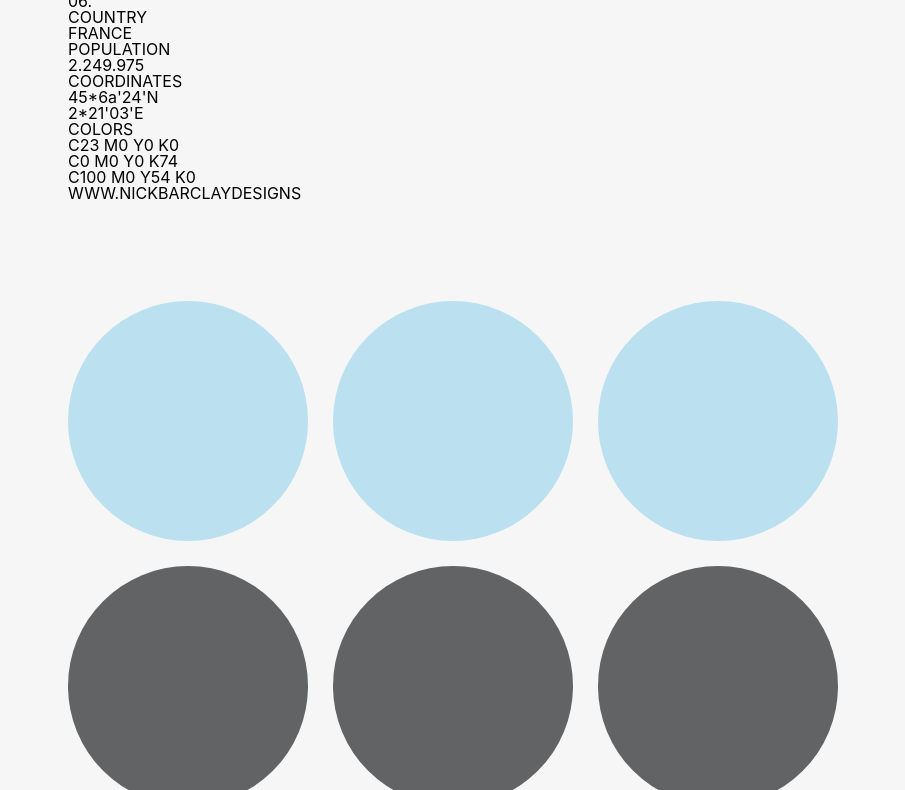
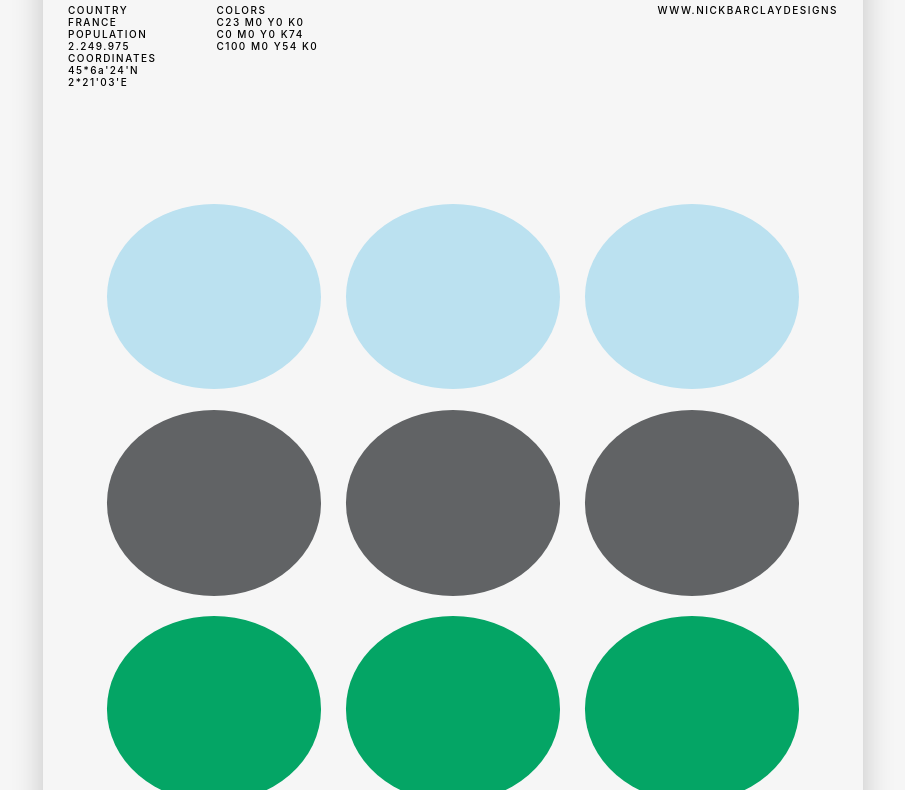
Before and after one commit to wuixwui/wuix-CSS, a plain HTML site: page 01.poster/index.html in a window 1280 px wide. Shown: the part 73-863 px from the top of the page, without its empty margins (187-1092 px from the left). Drawn offline with nearby package versions, Linux system fonts and the light colour scheme.

Commit message:
refactor: Upgrade Paris poster
wrap을 이용한 배치 연습 - 비율 재조절
Create container class

```diff
--- a/01.poster/index.html
+++ b/01.poster/index.html
@@ -1,14 +1,15 @@
 <!DOCTYPE html>
 <html lang="en">
   <head>
-    <meta charset="UTF-8">
-    <meta http-equiv="X-UA-Compatible" content="IE=edge">
-    <meta name="viewport" content="width=device-width, initial-scale=1.0">
+    <meta charset="UTF-8" />
+    <meta http-equiv="X-UA-Compatible" content="IE=edge" />
+    <meta name="viewport" content="width=device-width, initial-scale=1.0" />
     <title>Poster</title>
-    <link rel="stylesheet" href="style.css">
+    <link rel="stylesheet" href="style.css" />
   </head>
   <body>
     <!-- HEADER -->
+    <div class="container">
       <header>
         <div class="hd-main">
           <div class="title--paris">Paris</div>
@@ -32,13 +33,12 @@
               <li>C100 M0 Y54 K0</li>
             </ul>
           </div>
-            <div class="left">
-                WWW.NICKBARCLAYDESIGNS
-            </div>
+          <div class="left">WWW.NICKBARCLAYDESIGNS</div>
         </div>
       </header>
       <!-- MAIN CONTENTS -->
       <main>
+        <div class="item-container">
           <div class="item item1"></div>
           <div class="item item2"></div>
           <div class="item item3"></div>
@@ -48,6 +48,8 @@
           <div class="item item7"></div>
           <div class="item item8"></div>
           <div class="item item9"></div>
+        </div>
       </main>
+    </div>
   </body>
 </html>
--- a/01.poster/style.css
+++ b/01.poster/style.css
@@ -2,32 +2,44 @@
 
 /* BODY DEFAULT */
 body {
-    background-color: #F6F6F6;
+  display: flex;
+  justify-content: center;
+  align-items: center;
+  font-family: -apple-system, BlinkMacSystemFont, "Segoe UI", Roboto, Oxygen,
+    Ubuntu, Cantarell, "Open Sans", "Helvetica Neue", sans-serif;
+  width: 100vw;
+  height: 100vh;
+  background-color: #f6f6f6;
+}
+
+.container {
+  min-width: 770px;
+  width: 35%;
+  min-height: 950px;
+  height: 75%;
   padding: 50px 25px;
-    font-family: -apple-system, BlinkMacSystemFont, 'Segoe UI', Roboto, Oxygen, Ubuntu, Cantarell, 'Open Sans', 'Helvetica Neue', sans-serif;
-    max-width: 770px;
-    width: 100%;
-    margin: 0 auto;
+  background-color: #f6f6f6;
+  box-shadow: 0 0 30px rgba(0, 0, 0, 0.2);
 }
 
 /* HEADER */
-header .main {
+header .hd-main {
   display: flex;
   justify-content: space-between;
   align-items: flex-end;
   border-bottom: 2px solid #000;
   padding-bottom: 15px;
 }
-header .main .title--paris {
+header .hd-main .title--paris {
   font-size: 120px;
   font-weight: 500;
 }
-header .main .title--numbers {
+header .hd-main .title--numbers {
   font-size: 40px;
   font-weight: 500;
 }
 
-header .sub {
+header .hd-sub {
   display: flex;
   justify-content: space-between;
   padding-top: 15px;
@@ -36,41 +48,50 @@ header .sub {
   letter-spacing: 1.5px;
   line-height: 1.2;
 }
-header .sub .right {
+header .hd-sub .right {
   display: flex;
 }
-header .sub .right ul:first-child {
+header .hd-sub .right ul:first-child {
   margin-right: 60px;
 }
+
 /* MAIN CONTENTS */
 main {
-    height: 770px;
-    margin-top: 100px;
+  display: flex;
+  justify-content: center;
+  align-content: center;
+  width: 100%;
+  height: 70%;
+  margin-top: 15%;
+  overflow: hidden;
+}
+.item-container {
   display: flex;
   flex-wrap: wrap;
   justify-content: space-between;
   align-content: space-between;
+  width: 90%;
+  height: 90%;
 }
 
-  main .item {
-    width:240px;
-    height: 240px;
-    background: blue;
+.item-container .item {
+  width: 31%;
+  height: 31%;
   border-radius: 50%;
 }
 
-  main .item.item1,
-  main .item.item2,
-  main .item.item3 {
-    background: #BBE1F0;
+.item-container .item.item1,
+.item-container .item.item2,
+.item-container .item.item3 {
+  background: #bbe1f0;
 }
-  main .item.item4,
-  main .item.item5,
-  main .item.item6 {
+.item-container .item.item4,
+.item-container .item.item5,
+.item-container .item.item6 {
   background: #616365;
 }
-  main .item.item7,
-  main .item.item8,
-  main .item.item9 {
-    background: #04A565;
+.item-container .item.item7,
+.item-container .item.item8,
+.item-container .item.item9 {
+  background: #04a565;
 }
```
Lines whose indentation alone changed are shown as unchanged.
